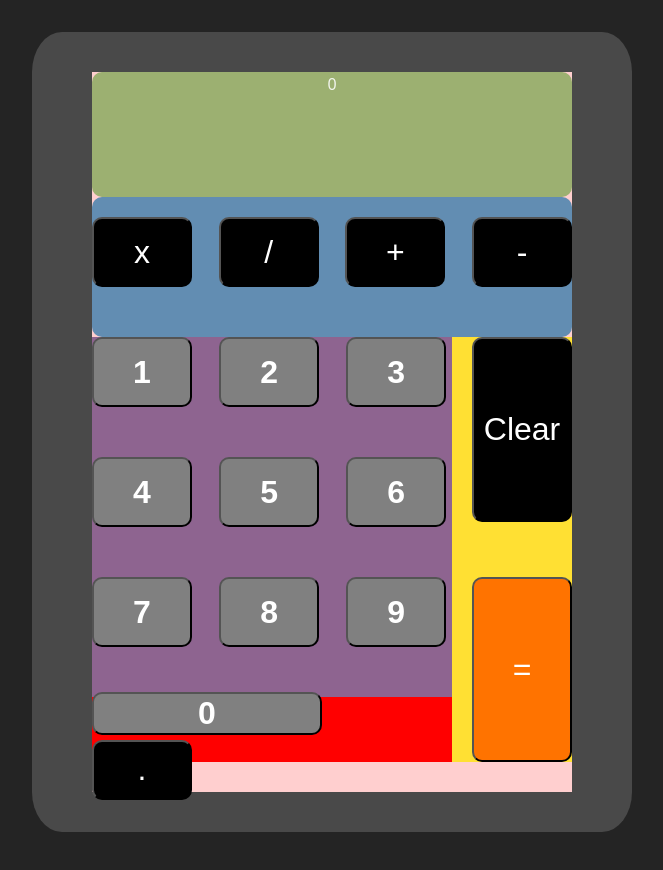
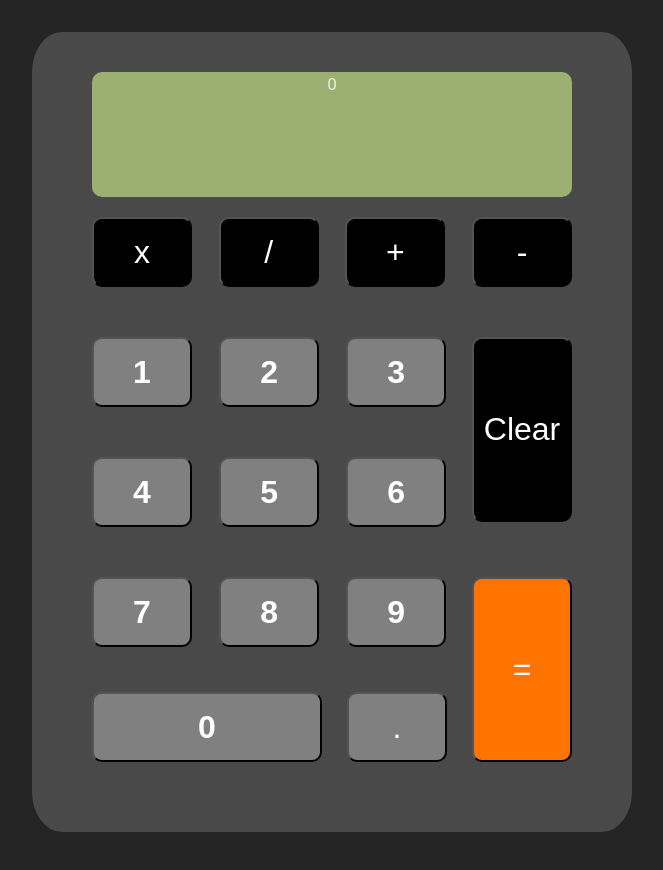
Before and after one commit to TheTallProgrammer/redux-react-calculator, a React (Vite) app: page / in a window 1280 px wide. Shown: the top 870 px of the page, without its empty margins (308-971 px from the left). Built offline with nearby package versions, Linux system fonts and the light colour scheme.

Commit message:
Finished structural UI for the calculator

```diff
--- a/src/components/Calculator.tsx
+++ b/src/components/Calculator.tsx
@@ -35,7 +35,7 @@ const Calculator = () => {
           <div className={styles.lowerWrapper}>
           <div className={styles.lowerButtonWrapper}>
             <NumberButton buttonNumber='0' width={230} />
-            <OperatorButton operatorSymbol='.' buttonColor='#000000' width={100} height={195}/>
+            <OperatorButton operatorSymbol='.' buttonColor='gray' width={100} height={70}/>
           </div>
         </div>
         </div>
--- a/src/styles/Calculator.module.css
+++ b/src/styles/Calculator.module.css
@@ -9,7 +9,7 @@
 }
 
 .contentWrapper {
-    background: rgb(255, 207, 207);
+    /* background: rgb(255, 207, 207);  */
     width: 80%;
     height: 90%;
     justify-content: center;
@@ -27,7 +27,7 @@
 .operatorWrapper{
     width: 100%;
     height: 100px;
-    background-color: rgb(98, 141, 178);
+    /* background-color: rgb(98, 141, 178); */
     border-radius: 10px;
     display: flex;
     justify-content: space-between;
@@ -52,7 +52,7 @@
 .numbersWrapper {
     width: 75%;
     height: 100%;
-    background-color: rgb(142, 100, 144);
+    /* background-color: rgb(142, 100, 144); */
     display: grid;
     grid-template-columns: 1.5fr 1.5fr 1.25fr;
     grid-template-rows: .4fr .4fr .4fr;
@@ -61,7 +61,7 @@
 .specialOpWrapper{
     width: 25%;
     height: 118%;
-    background-color:rgb(255, 224, 51);
+    /* background-color:rgb(255, 224, 51); */
     display: flex;
     flex-direction: column;
     align-items: flex-end;
@@ -71,12 +71,13 @@
 .lowerWrapper {
     width: 75%;
     height: 9%;
-    background-color: rgb(255, 0, 0);
+    /* background-color: rgb(255, 0, 0); */
     display: flex;
 }
 
 .lowerButtonWrapper {
     margin-top: -5px;
     display: flex;
-    flex-direction: column;
+    flex-direction: row;
+    gap: 25px;
 }
```
